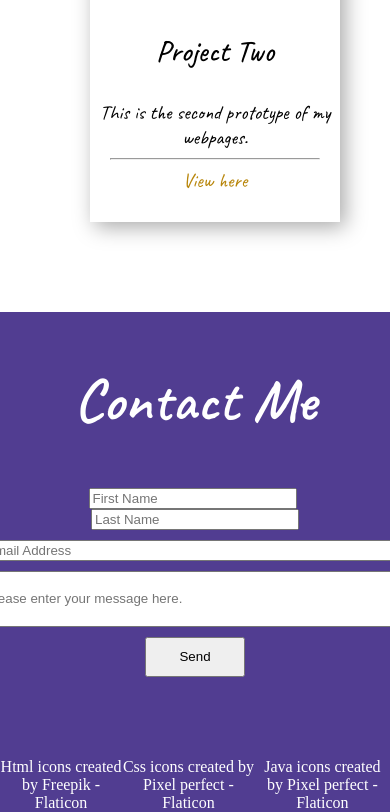
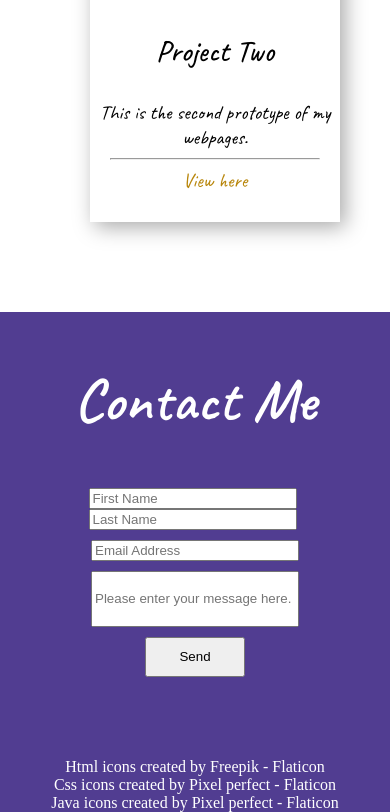
Before and after one commit to dvqdang/Personal_Website_v2, a plain HTML site: page index.html in a window 390 px wide. Shown: the part 2892-3704 px from the top of the page. Drawn offline with nearby package versions, Linux system fonts and the light colour scheme.

Commit message:
Update styles.css

```diff
--- a/src/styles.css
+++ b/src/styles.css
@@ -525,4 +525,27 @@ body > * {
         justify-content: space-around;
         align-items: center;
     }
+
+    .attributes-list {
+        flex-direction: column;
+
+    }
+
+    .form-full-name {
+        display: flex;
+        flex-direction: column;
+    }
+
+
+
+    #email {
+        width: 200px;
+    }
+
+    #message {
+        width: 200px;
+    }
+
+
+
 }
```
